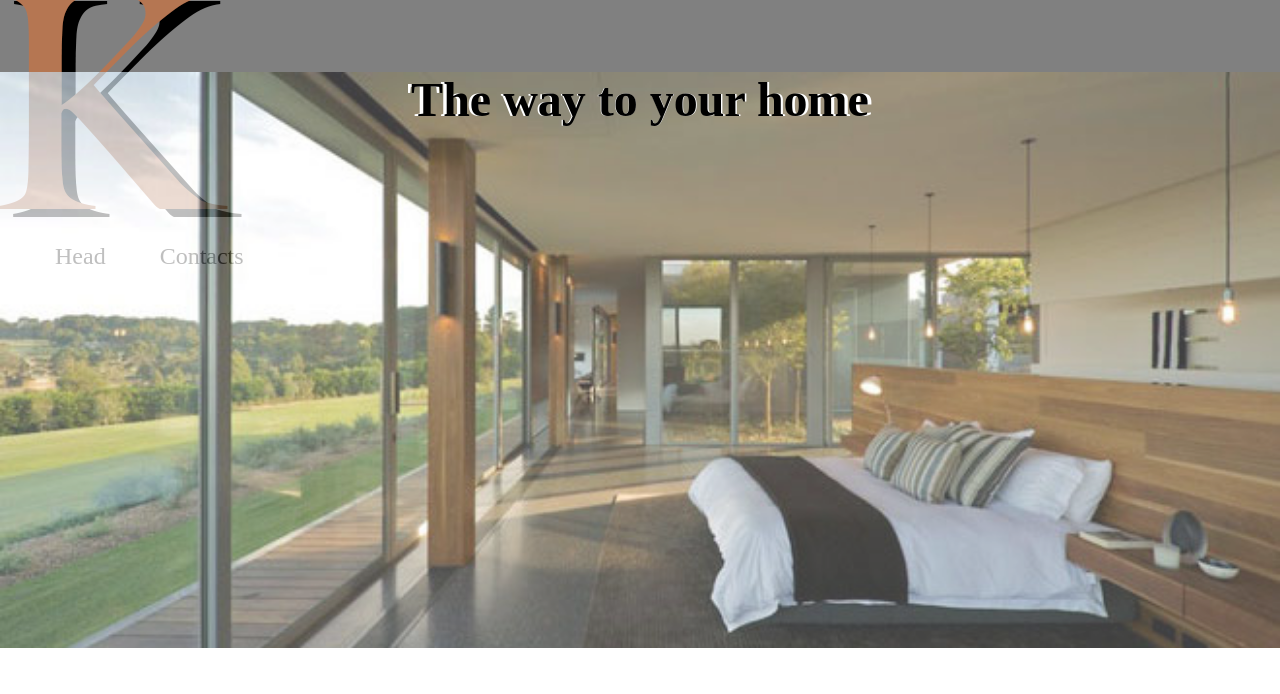
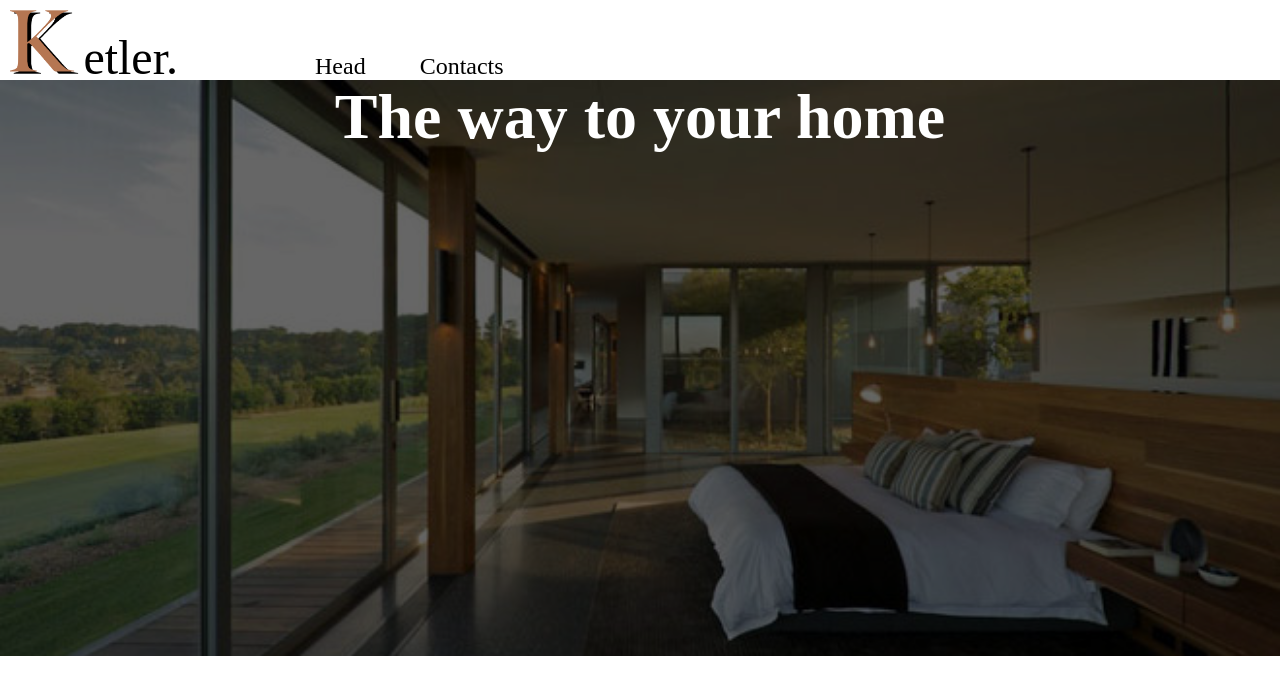
Before and after one commit to delieva/KetlerAgency, a plain HTML site: page index.html in a window 1280 px wide. Drawn offline with Linux system fonts and the light colour scheme.

Commit message:
navigation added

```diff
--- a/css/navigation.css
+++ b/css/navigation.css
@@ -1,10 +1,9 @@
 nav{
     padding: 0px;
-
+    display: inline-block;
 }
 #navigation{
-    margin-top: -8px;
-    background-color: gray;
+    /*display: flex;*/
     height: 5em;
     z-index: 100;
 }
@@ -19,9 +18,26 @@ nav{
     color: black;
     padding: 5px;
     display: inline-block;
-    font-family: "Big Caslon";
 }
 
 #navigation li a:hover{
-    color: #7393AB;
+    color: #673f0f;
 }
+
+.logo{
+    height: 100%;
+    margin: 0;
+    width: 20%;
+    display: inline-block;
+}
+
+.logo img{
+    height: 80%;
+    margin: 10px 0 0 10px;
+    display: inline-block;
+
+}
+.logo div{
+    display: inline-block;
+    font-size: 3em;
+}
--- a/css/slider.css
+++ b/css/slider.css
@@ -24,26 +24,16 @@
 }
 
 .showing{
-    opacity: 0.75;
-}
-
-.above_slider{
-    position: absolute;
-    background-color: black;
-    opacity: 0.5;
-    /*height: auto;*/
-    z-index: 100;
-    left:0;
-    right:0;
-    top:0;
-    bottom:0;
+    opacity: 0.4;
 }
 
 .slider_text{
     position: absolute;
     z-index: 50;
+    color: white;
+    font-weight: bold;
+    font-size: 4em;
     margin: auto;
-    font-family: "Big Caslon";
     /*text-shadow:*/
             /*-0   -2px 0   #000000,*/
             /*0   -2px 0   #000000,*/
@@ -70,14 +60,9 @@
             /*-2px  2px 0   #000000,*/
             /*2px  2px 0   #000000;*/
 }
-.white{
-    color: black;
-    font-size: 3em;
-    font-weight: bold;
-    z-index: 100;
+
+.slider_background{
+    width: 100%;
+    background-color: black;
+
 }
-.black{
-    color: white;
-    font-size: 3.05em;
-    font-weight: bold;
-}
--- /dev/null
+++ b/css/text.css
@@ -0,0 +1,3 @@
+.text{
+    font-family: "Big Caslon";
+}
--- a/index.html
+++ b/index.html
@@ -8,12 +8,13 @@
 </head>
 <body>
 <div id="navigation">
-    <div class="logo">
+    <div class="logo text">
         <img src="media/K.png">
+        <div>etler.</div>
     </div>
     <nav>
         <ul class="menu" >
-            <li class="sub_menu"><a href="#greeting">Head</a></li>
+            <li class="sub_menu"><a class="text" href="#greeting">Head</a></li>
             <!--<li class="sub_menu">-->
                 <!--<a class="text" href="#skills">Skills</a>-->
                 <!--<ul class="subsub_menu">-->
@@ -34,16 +35,15 @@
     </nav>
 </div>
         <figure id="slides">
-            <figure class="above_slider">
-            </figure>
-            <div class="slider_text white">The way to your home</div>
-            <div class="slider_text black">The way to your home</div>
+            <!--<figure class="above_slider">-->
+            <!--</figure>-->
+            <div class="slider_text text">The way to your home</div>
             <img class="slide" src="media/f218ee14af62f63e876e706260efd8bb-1024x675.jpg" alt="My photo">
             <img class="slide showing" src="media/1547801260_01.jpg" alt="My photo">
             <img class="slide" src="media/doma.jpg" alt="My photo">
-            <!--<img class="slide" src="media/image2076-768x511.jpg" alt="My photo">-->
             <!--<img class="slide" src="media/Kryukovshhine11.jpg" alt="My photo">-->
         </figure>
+<img class='slider_background' src="media/background.jpg" alt="">
 <!--<img src="media/doma.jpg" alt="My photo">-->
 <!--<img src="media/doma.jpg" alt="My photo">-->
 <!--<img  src="media/doma.jpg" alt="My photo">-->
@@ -52,9 +52,9 @@
 <!--<img src="media/doma.jpg" alt="My photo">-->
 <!--<img src="media/doma.jpg" alt="My photo">-->
     <script>
-		var slides = document.querySelectorAll('#slides .slide');
-		var currentSlide = 0;
-		var slideInterval = setInterval(nextSlide,6000);
+		let slides = document.querySelectorAll('#slides .slide');
+		let currentSlide = 0;
+		let slideInterval = setInterval(nextSlide,6000);
 
 		function nextSlide(){
 			slides[currentSlide].className = 'slide';
```
Also changed, not shown: media/background.jpg (added).
